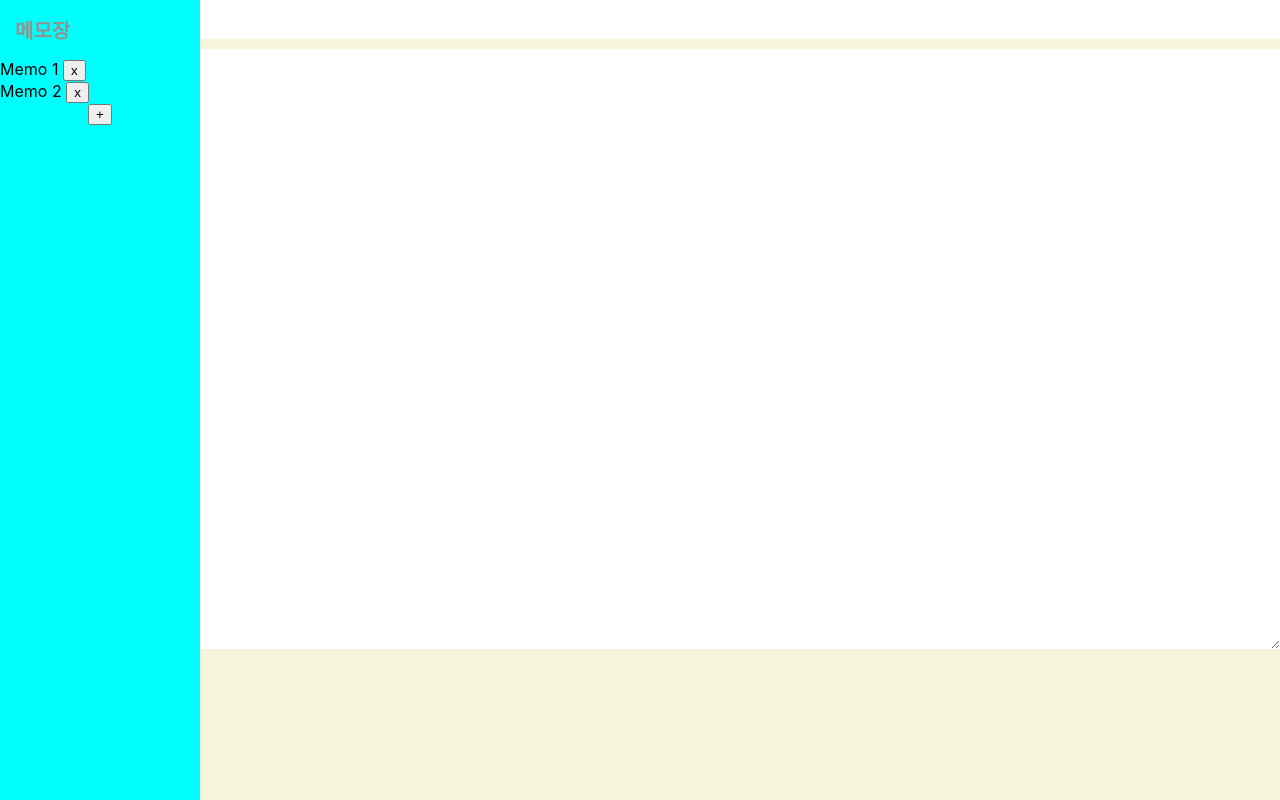
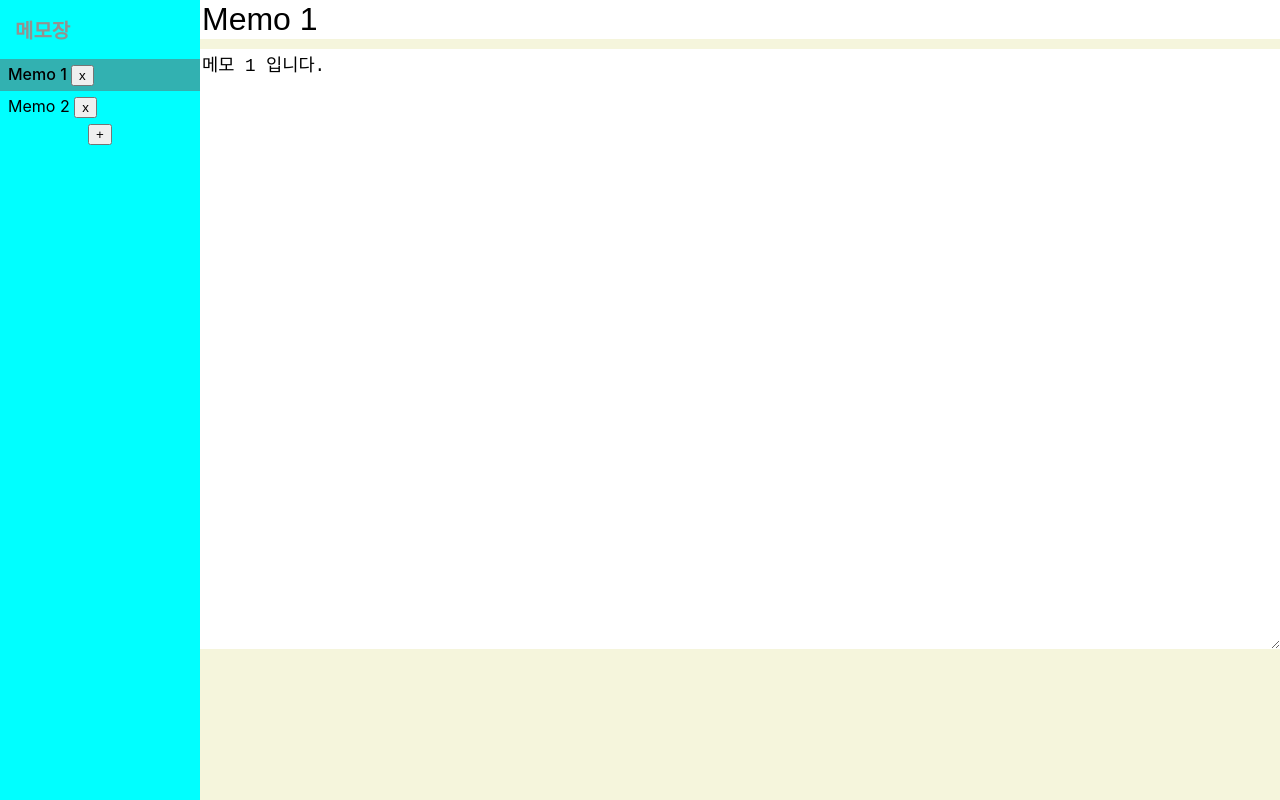
Before and after one commit to kdw98tg/react_memo_app, a React (Create React App) app in the folder memoapp/: page / in a window 1280 px wide. Built offline with nearby package versions, Linux system fonts and the light colour scheme.

Commit message:
delete 쪽에 오류있음 수정해야함.

```diff
--- a/memoapp/src/App.js
+++ b/memoapp/src/App.js
@@ -42,6 +42,12 @@ function App() {
     setSelectedMemoIndex(memosCopy.length - 1);
   };
 
+  const updateMemo = (newMemo) => {
+    const memoArrayCopy = [...memoArray];
+    memoArrayCopy[selectedMemoIndex] = newMemo;
+    setMemoArray(memoArrayCopy);
+  };
+
   const deleteMemo = (index) => {
     const memosCopy = [...memoArray];
     memosCopy.splice(index, 1);
@@ -52,11 +58,15 @@ function App() {
     <div className="App">
       <SideBar
         memoArray={memoArray}
+        selectedMemoIndex={selectedMemoIndex}
         onMemoClicked={onMemoClicked}
         onAddMemoButtonClicked={addMemo}
         onDeleteMemoButtonClicked={deleteMemo}
       />
-      <MemoContainer />
+      <MemoContainer
+        memo={memoArray[selectedMemoIndex]}
+        onMemoUpdated={updateMemo}
+      />
     </div>
   );
 }
--- a/memoapp/src/components/MemoContainer/index.js
+++ b/memoapp/src/components/MemoContainer/index.js
@@ -1,9 +1,30 @@
 import './index.css';
-function MemoContainer() {
+function MemoContainer({ memo, onMemoUpdated }) {
   return (
     <div className="MemoContainer">
-      <input type="text" className="MemoContainer__title" />
-      <textarea className="MemoContainer__content"></textarea>
+      <input
+        type="text"
+        className="MemoContainer__title"
+        value={memo.title}
+        onChange={(event) =>
+          onMemoUpdated({
+            ...memo,
+            title: event.target.value,
+            updatedAt: new Date().getTime(),
+          })
+        }
+      />
+      <textarea
+        className="MemoContainer__content"
+        value={memo.content}
+        onChange={(event) =>
+          onMemoUpdated({
+            ...memo,
+            content: event.target.value,
+            updatedAt: new Date().getTime(),
+          })
+        }
+      ></textarea>
     </div>
   );
 }
--- a/memoapp/src/components/MemoItem/index.css
+++ b/memoapp/src/components/MemoItem/index.css
@@ -0,0 +1,13 @@
+.MemoItem {
+    width: 100%;
+    white-space: nowrap; /*한줄이상 안넘어감*/
+    text-overflow: ellipsis;
+    overflow: hidden;
+    padding: 5px 8px;
+
+  }
+
+.MemoItem.selected {
+  background-color: rgba(100, 100, 100, 0.5);
+  font-weight: 500;
+}
--- a/memoapp/src/components/MemoItem/index.js
+++ b/memoapp/src/components/MemoItem/index.js
@@ -1,7 +1,16 @@
 import './index.css';
-function MemoItem({ children, onMemoClicked, onDeleteMemoButtonClicked }) {
+
+function MemoItem({
+  children,
+  isSelected,
+  onMemoClicked,
+  onDeleteMemoButtonClicked,
+}) {
   return (
-    <div onClick={onMemoClicked}>
+    <div
+      onClick={onMemoClicked}
+      className={'MemoItem' + (isSelected ? ' selected' : '')}
+    >
       {children} <button onClick={onDeleteMemoButtonClicked}>x</button>
     </div>
   );
--- a/memoapp/src/components/MemoList/index.js
+++ b/memoapp/src/components/MemoList/index.js
@@ -2,8 +2,8 @@ import MemoItem from '../MemoItem';
 import './index.css';
 function MemoList({
   memoArray,
+  selectedMemoIndex,
   onMemoClicked,
-  onAddMemoButtonClicked,
   onDeleteMemoButtonClicked,
 }) {
   return (
@@ -11,6 +11,7 @@ function MemoList({
       {memoArray.map((memo, index) => (
         <MemoItem
           key={index}
+          isSelected={index === selectedMemoIndex}
           onMemoClicked={() => {
             onMemoClicked(index);
           }}
--- a/memoapp/src/components/SideBar/index.js
+++ b/memoapp/src/components/SideBar/index.js
@@ -5,6 +5,7 @@ import './index.css';
 
 function SideBar({
   memoArray,
+  selectedMemoIndex,
   onMemoClicked,
   onAddMemoButtonClicked,
   onDeleteMemoButtonClicked,
@@ -14,6 +15,7 @@ function SideBar({
       <SideBarHeader />
       <MemoList
         memoArray={memoArray}
+        selectedMemoIndex={selectedMemoIndex}
         onMemoClicked={onMemoClicked}
         onDeleteMemoButtonClicked={onDeleteMemoButtonClicked}
       />
```
Also changed, not shown: 1 other file (tests, documents, lock files or other folders).
